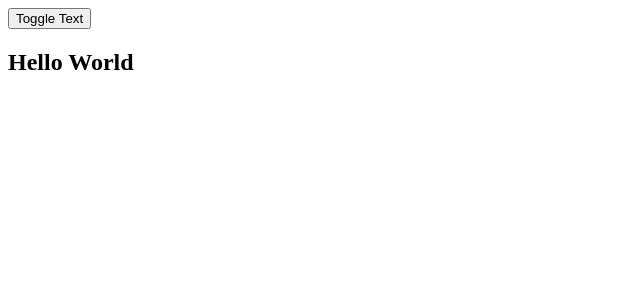
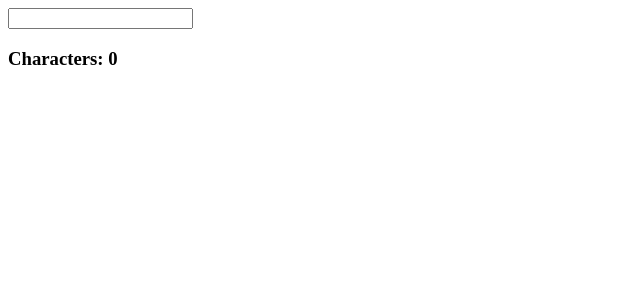
Before and after one commit to Rihan879/React, a React (Vite) app in the folder rihan/: page / in a window 1280 px wide. Shown: the top 300 px of the page, without its empty margins (0-640 px from the left). Built offline with nearby package versions, Linux system fonts and the light colour scheme.

Commit message:
Character count

```diff
--- a/rihan/src/App.jsx
+++ b/rihan/src/App.jsx
@@ -7,6 +7,7 @@ import Student from './components/Student'
 import Greeting from "./components/Greeting";
 import Counter from "./components/Counter";
 import ToggleText from './components/ToggleText';
+import CharacterCounter from './components/CharacterCounter';
 
 function App() {
   return (
@@ -22,7 +23,8 @@ function App() {
     // </div>
     <div>
       {/* <Counter /> */}
-      <ToggleText />
+      {/* <ToggleText /> */}
+      <CharacterCounter />
     </div>
   );
 }
--- /dev/null
+++ b/rihan/src/components/CharacterCounter.jsx
@@ -0,0 +1,18 @@
+import { useState } from "react";
+
+function CharacterCounter() {
+  const [text, setText] = useState("");
+
+  return (
+    <div>
+      <input
+        type="text"
+        onChange={(e) => setText(e.target.value)}
+      />
+
+      <h3>Characters: {text.length}</h3>
+    </div>
+  );
+}
+
+export default CharacterCounter;
```
